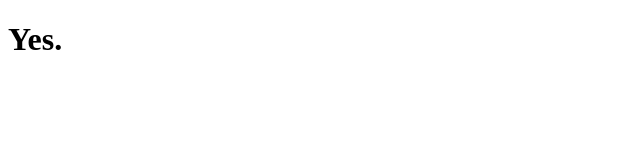
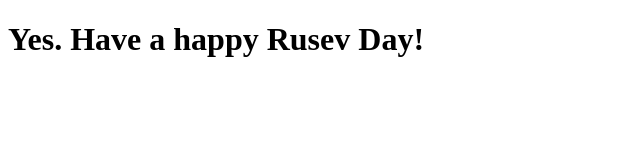
Before and after one commit to Kobobzane/IsTodayRusevDay, a plain HTML site: page index.html in a window 1280 px wide. Shown: the whole page, without its empty margins (0-640 px from the left). Drawn offline with Linux system fonts and the light colour scheme.

Commit message:
Update index.html

```diff
--- a/index.html
+++ b/index.html
@@ -7,6 +7,6 @@
   <title>Is Today Rusev Day ?</title>
 </head>
 <body>
-  <h1>Yes.</h1>
+  <h1>Yes. Have a happy Rusev Day!</h1>
 </body>
 </html>
```
